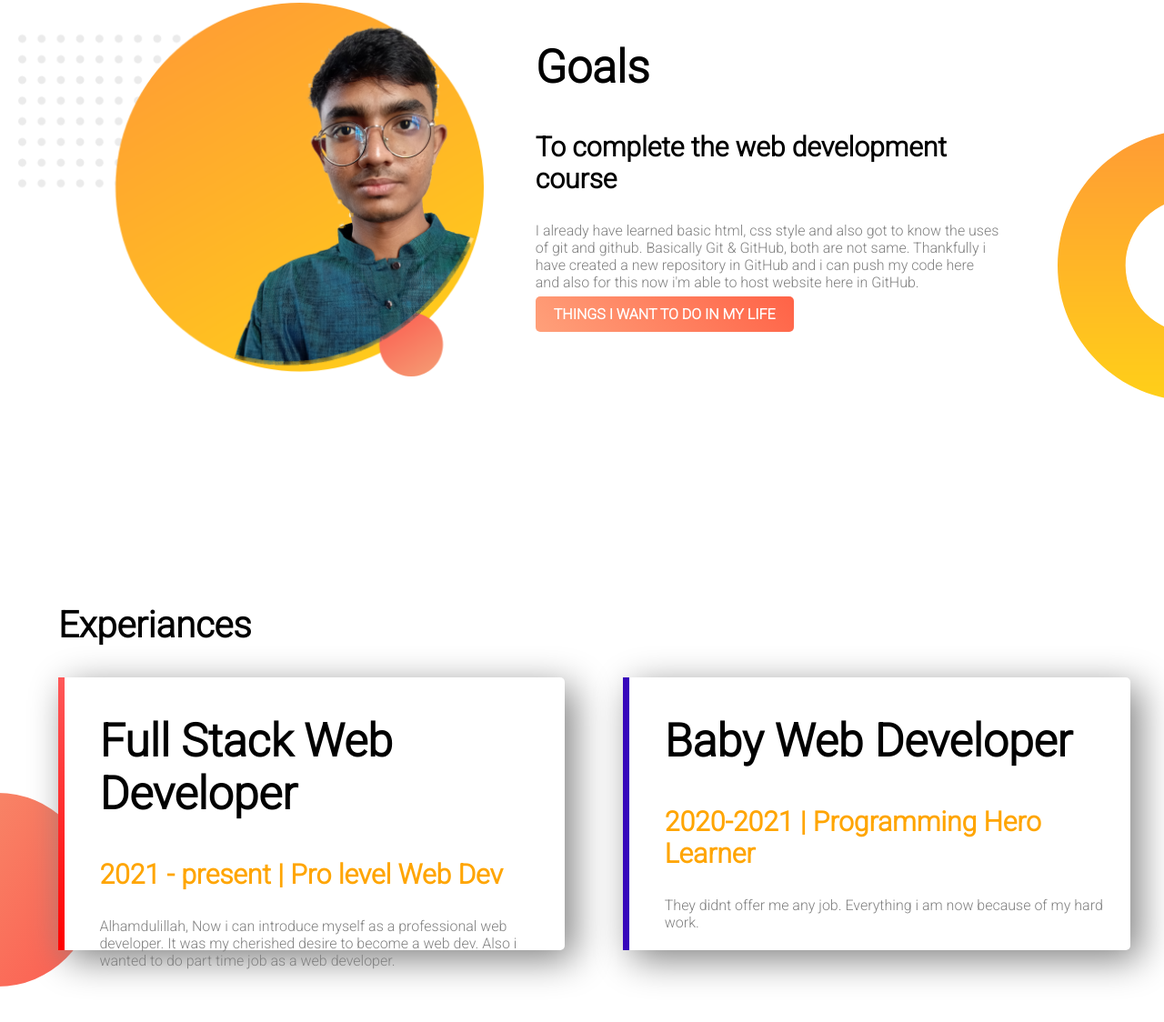
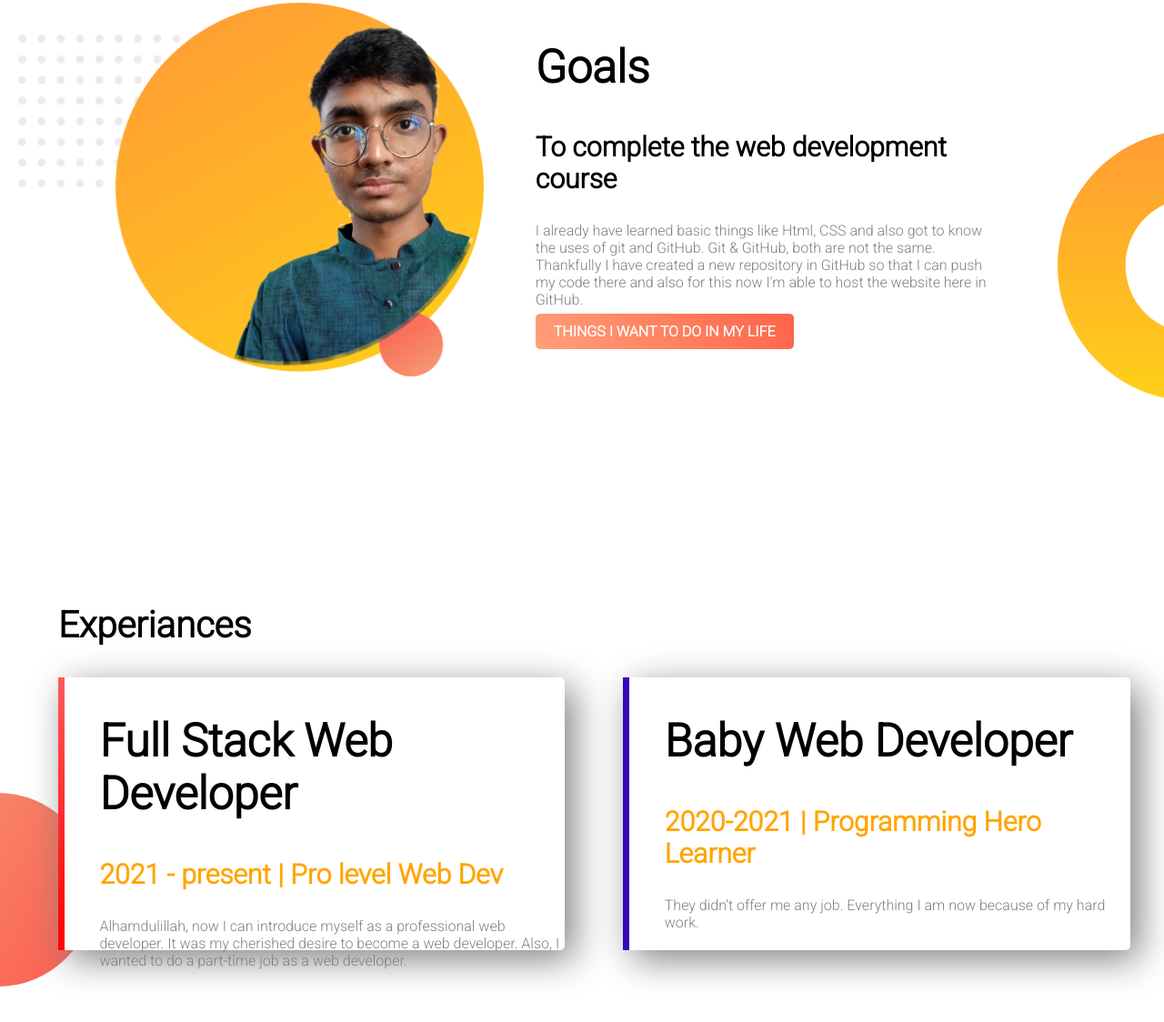
Before and after one commit to fardinrafatbd/personal-website1, a plain HTML site: page index.html in a window 1280 px wide. Shown: the part 676-1800 px from the top of the page at 91% size. Drawn offline with Linux system fonts and the light colour scheme.

Commit message:
revised paragraph

```diff
--- a/index.html
+++ b/index.html
@@ -15,7 +15,7 @@
 <h1>Welcome to </h1>
 <h1><span class="orange-color"> Fardin's</span>  Website</h1>
 <h3>A beginner level web developer.</h3>
-<p class="gray-color">This is Fardin. It is my pleasure that you guys have visited my website.I am very excited because this is my first ever website created by me. And still learning various things everyday.I hope inshallha oneday i might achieve my goal. <span class="orange-color">Thank You</span> </p>
+<p class="gray-color">This is Fardin. It is my pleasure that you guys have visited my website. I am very much excited because this is my first ever website created by me. And still trying to improve the site. Insha'Allah one day I might achieve my goal.   <span class="orange-color">Thank You</span> </p>
 
 <a class="anchor-css" target="_blank" href="https://www.linkedin.com/in/fardin-rafat-248390200/">HIRE ME</a>
         </div>
@@ -30,7 +30,8 @@
         <div class="half-width2">
             <h1>Goals</h1>
             <h3>To complete the web development course</h3>
-            <p class="gray-color">I already have learned basic html, css style and also got to know the uses of git and github. Basically Git & GitHub, both are not same. Thankfully i have created a new repository in GitHub and i can push my code here and also for this now i'm able to host website here in GitHub.</p>
+            <p class="gray-color">I already have learned basic things like Html, CSS and also got to know the uses of git and GitHub. Git & GitHub, both are not the same. Thankfully I have created a new repository in GitHub so that I can push my code there and also for this now I'm able to host the website here in GitHub.
+            </p>
             <a class="anchor-css" target="_blank" href=" https://fardinrafatbd.github.io/aims/.">THINGS I WANT TO DO IN MY LIFE</a>
         </div>
     </section>
@@ -40,14 +41,16 @@
 <h1>Full Stack Web Developer</h1>
 <h3 class="orange-color">2021 - present | Pro level Web Dev</h3>
 <p class="gray-color">
-    Alhamdulillah, Now i can introduce myself as a professional web developer. It was my cherished desire to become a web dev. Also i wanted to do part time job as a web developer.
+    Alhamdulillah, now I can introduce myself as a professional web developer. It was my cherished desire to become a web developer. Also, I wanted to do a part-time job as a web developer.
+
 </p>
         </div>
         <div id="baby-id" class="half-width box-ghor">
 <h1>Baby Web Developer</h1>
 <h3 class="orange-color">2020-2021 | Programming Hero Learner</h3>
 <p class="gray-color">
-    They didnt offer me any job. Everything i am now because of my hard work.
+    They didn't offer me any job. Everything I am now because of my hard work.
+
 </p>
         </div>
     </section>
```
